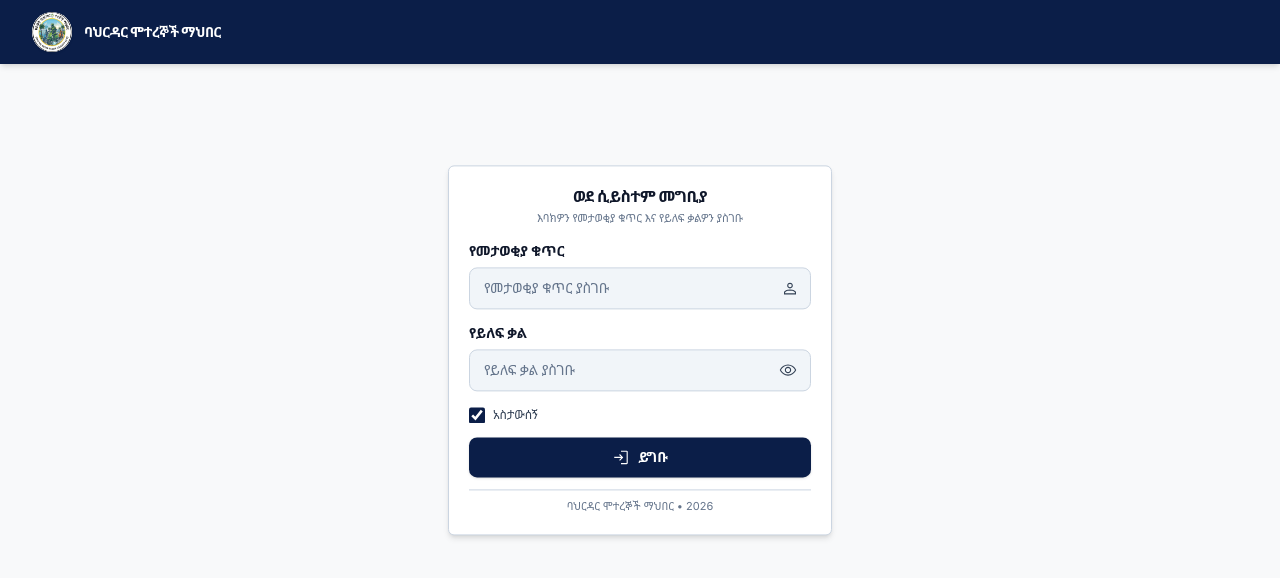
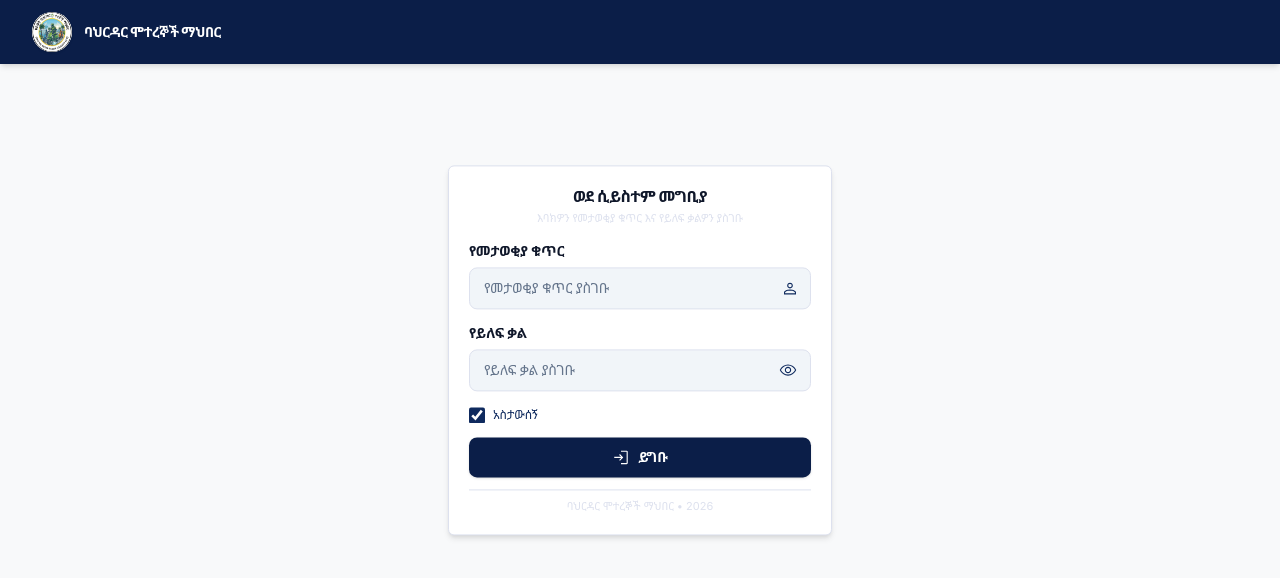
Before and after one commit to hardhustlekd-max/permitfinal, a React (Vite) app: page / in a window 1280 px wide. Shown: the top 578 px of the page. Built offline with nearby package versions, Linux system fonts and the light colour scheme; no server answers; the database is empty; a web font is replaced by a local one.

Commit message:
Apply Banani design color assets globally across the entire app

```diff
--- a/src/index.css
+++ b/src/index.css
@@ -52,33 +52,38 @@ html {
 }
 
 :root, html.light {
-  --color-primary: #0B1E48;
-  --color-primary-hover: #071330;
-  --color-primary-container: #F1F5F9;
-  --color-primary-light: #F1F5F9;
-  --color-secondary-container: #F1F5F9;
-  --color-surface: #F8F9FA;
-  --color-on-surface: #0F172A;
-  --color-on-surface-variant: #1E293B;
-  --color-surface-container: #F1F5F9;
+  --color-primary: #0f2a5e;
+  --color-primary-hover: #0b1f48;
+  --color-primary-container: #e8edf8;
+  --color-primary-light: #e8edf8;
+  --color-secondary-container: #e8edf8;
+  --color-surface: #f5f6fa;
+  --color-on-surface: #1a1d2e;
+  --color-on-surface-variant: #4b5563;
+  --color-surface-container: #eef0f7;
   --color-surface-container-lowest: #ffffff;
-  --color-surface-container-low: #F8F9FA;
+  --color-surface-container-low: #f8f9fa;
   --color-surface-container-high: #e2e8f0;
   --color-surface-container-highest: #cbd5e1;
   --color-surface-bright: #ffffff;
-  --color-surface-dim: #F8F9FA;
-  --color-surface-variant: #F1F5F9;
-  --color-secondary: #334155; /* Slate 700 - high contrast WCAG AAA */
-  --color-outline: #64748b; /* Slate 500 - legible muted text and icon tint */
-  --color-outline-variant: #cbd5e1; /* Slate 300 - container borders */
-  --color-brand-indigo: #0B1E48;
-  --color-topnav: #0B1E48;
-  --color-topnav-hover: #071330;
-  --color-topnav-dark: #050d24;
-  --color-sidebar-bg: #0B1E48;
-  --color-sidebar-hover: #071330;
-  --color-sidebar-text: #e2e8f0;
+  --color-surface-dim: #f5f6fa;
+  --color-surface-variant: #eef0f7;
+  --color-secondary: #0f2a5e;
+  --color-outline: #dde1ee;
+  --color-outline-variant: #dde1ee;
+  --color-brand-indigo: #0f2a5e;
+  --color-topnav: #0f2a5e;
+  --color-topnav-hover: #0b1f48;
+  --color-topnav-dark: #071533;
+  --color-sidebar-bg: #0f2a5e;
+  --color-sidebar-hover: #0b1f48;
+  --color-sidebar-text: #e8edf8;
   --color-sidebar-active-text: #ffffff;
+  --color-accent: #e85d26;
+  --color-card: #ffffff;
+  --color-border: #dde1ee;
+  --color-muted: #eef0f7;
+  --color-muted-foreground: #6b7280;
   color-scheme: light;
 }
 
```
